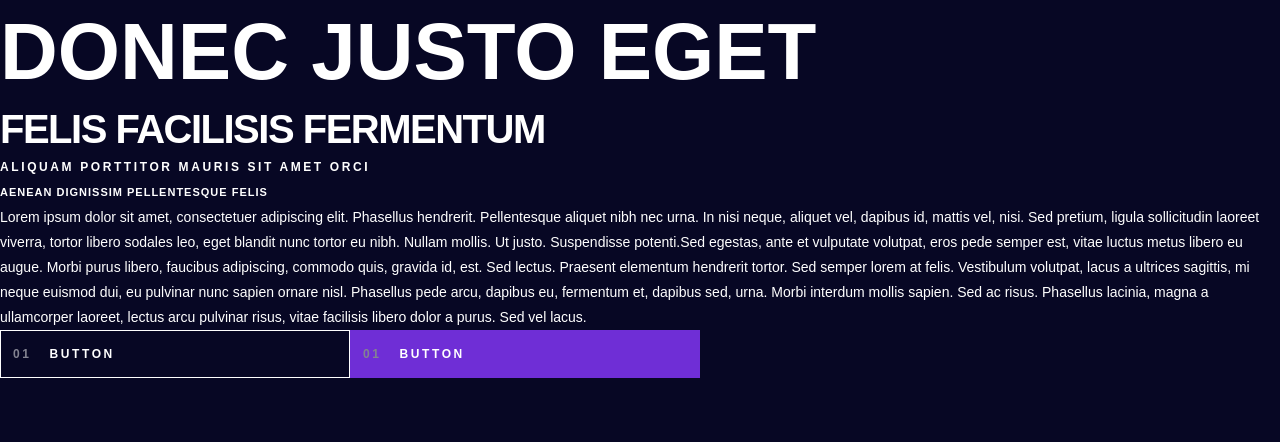
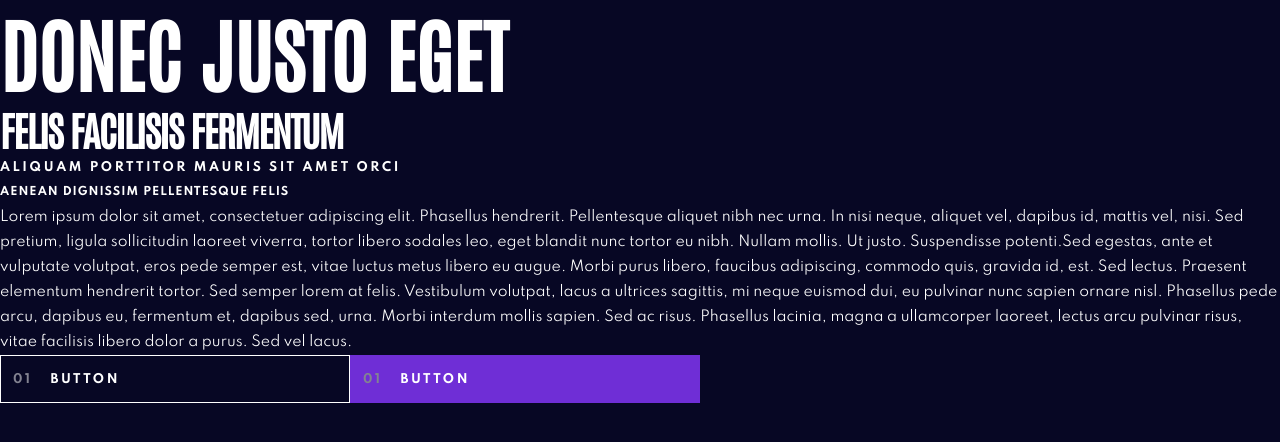
Before and after one commit to rparias/planets-fact-site, a React (Create React App) app: page / in a window 1280 px wide. Shown: the top 442 px of the page. Built offline with nearby package versions, Linux system fonts and the light colour scheme.

Commit message:
Fixes font styles since it is an antipattern to import fonts inside of component style

```diff
--- a/public/index.html
+++ b/public/index.html
@@ -12,6 +12,12 @@
       user's mobile device or desktop. See https://developers.google.com/web/fundamentals/web-app-manifest/
     -->
     <link rel="manifest" href="%PUBLIC_URL%/manifest.json" />
+    <link rel="preconnect" href="https://fonts.googleapis.com" />
+    <link rel="preconnect" href="https://fonts.gstatic.com" crossorigin />
+    <link
+      href="https://fonts.googleapis.com/css2?family=Antonio:wght@500&family=Spartan:wght@400;700&display=swap"
+      rel="stylesheet"
+    />
     <!--
       Notice the use of %PUBLIC_URL% in the tags above.
       It will be replaced with the URL of the `public` folder during the build.
--- a/src/globalStyles.js
+++ b/src/globalStyles.js
@@ -16,7 +16,6 @@
 }
 
 const GlobalStyle = createGlobalStyle`
-@import url('https://fonts.googleapis.com/css2?family=Antonio:wght@500&family=Spartan:wght@400;700&display=swap');
   * {
     margin: 0;
     padding: 0;
```
